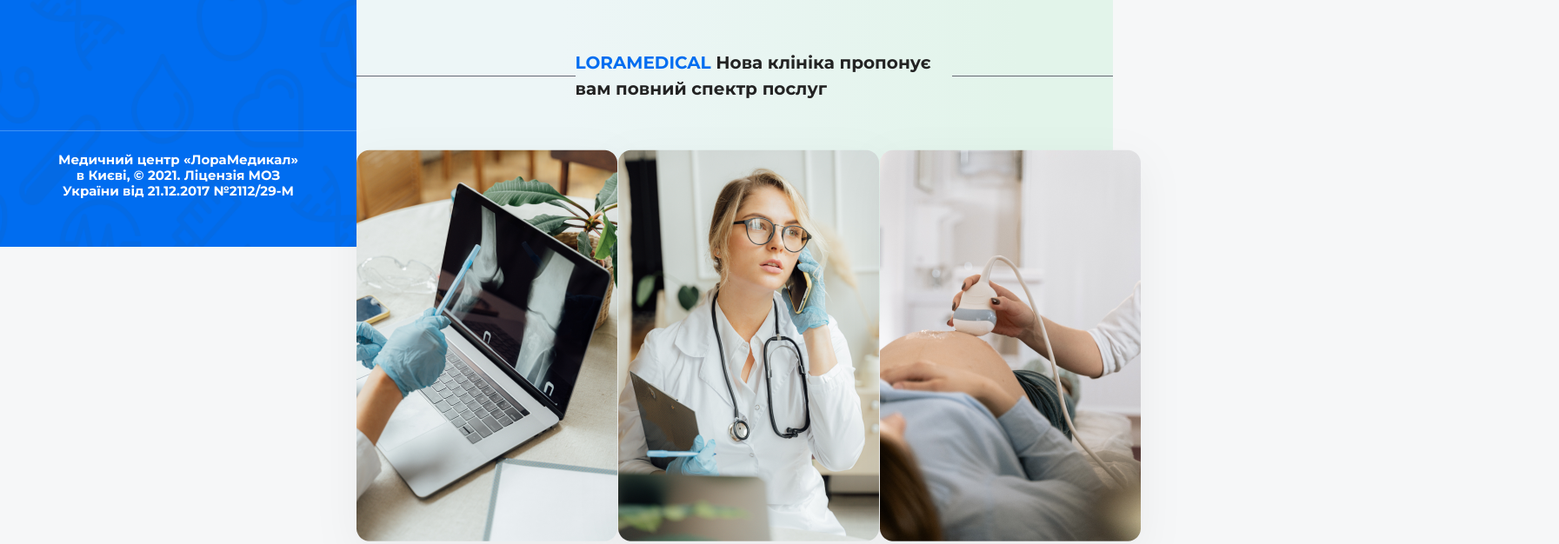
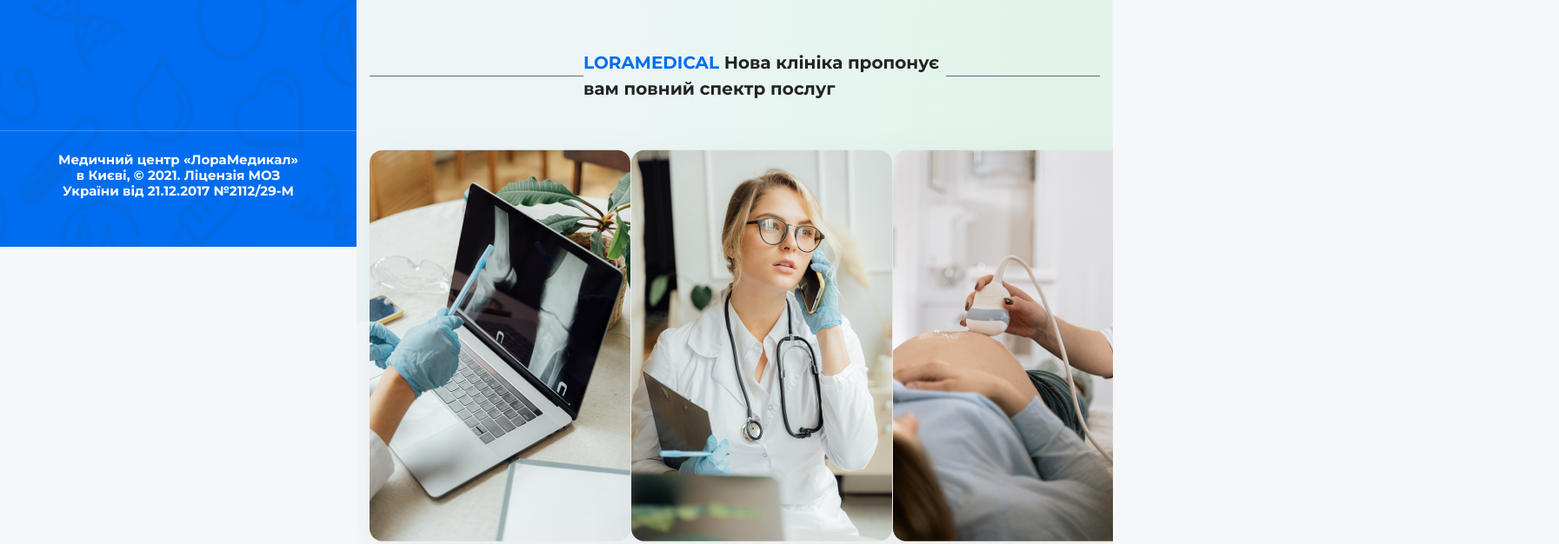
Before and after one commit to ITalik-gr/doctor, a website: page src/index.html in a window 1280 px wide. Shown: the part 516-1142 px from the top of the page at 87% size, 1793 px wide, since content can reach past the window. Drawn offline with nearby package versions, Linux system fonts and the light colour scheme; files that its build step writes are made by us from their sources.

```diff
--- a/src/index.html
+++ b/src/index.html
@@ -229,7 +229,7 @@
         </div>
 
         <div class="offer">
-            <div class="conatiner-fluid">
+            <div class="container-fluid">
                 <div class="offer-title__wrap">
                     <div class="offer-title">
                         <span>LORAMEDICAL</span> Нова клініка пропонує вам повний спектр послуг
--- a/src/sass/style.scss
+++ b/src/sass/style.scss
@@ -24,8 +24,12 @@
     margin-left: 410px;
     // padding-left: 40px;
     // padding-right: 40px;
+
 }
-
+.container-fluid {
+    max-width: 1515px;
+    overflow: hidden;
+}
 
 @import 'blocks/header';
 @import 'blocks/sidebar';
```
Also changed, not shown: dist/css/style.min.css, dist/index.html.
